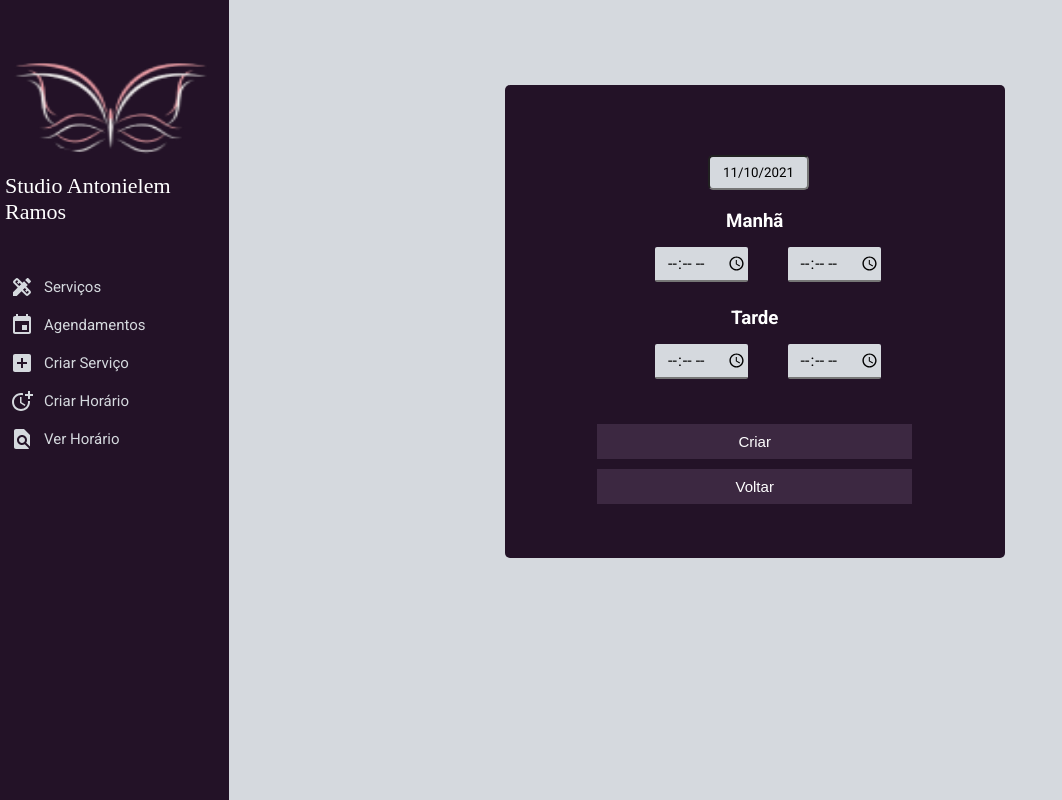
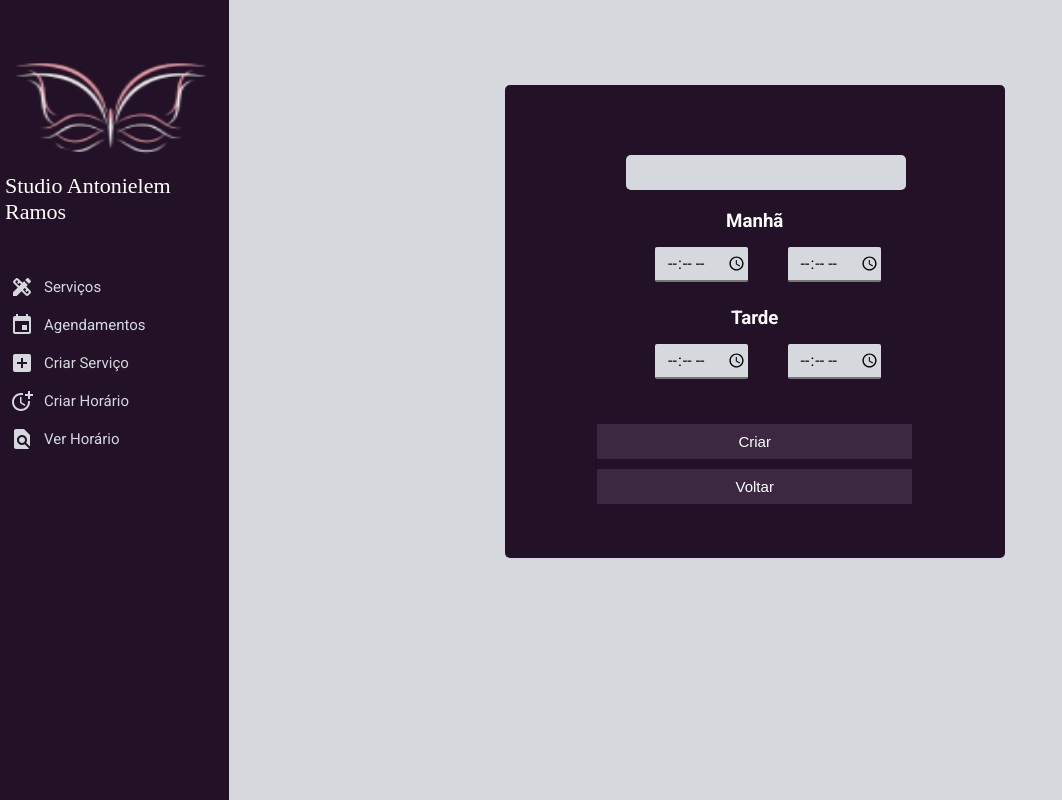
Before and after one commit to matcs06/SistemaDeAgendamentos, a Next.js app: page /admin/createAvailability in a window 1280 px wide. Shown: the whole page, without its empty margins (0-1062 px from the left). Built offline with nearby package versions, Linux system fonts and the light colour scheme; a web font is replaced by a local one.

Commit message:
fixing create availability screen

```diff
--- a/package.json
+++ b/package.json
@@ -17,6 +17,7 @@
     "date-fns": "^2.25.0",
     "next": "12.0.2",
     "react": "17.0.2",
+    "react-calendar": "^3.6.0",
     "react-datepicker": "^4.3.0",
     "react-dom": "17.0.2",
     "react-icons": "^4.3.1",
--- a/src/pages/admin/createAvailability/createAvailability.module.scss
+++ b/src/pages/admin/createAvailability/createAvailability.module.scss
@@ -31,6 +31,35 @@
    height: 100%;
    padding-top: 40px;
 
+   .formatedDate{
+      position: absolute;
+      margin: 0;
+      overflow-y: hidden;
+      background: var(--gray-backg);
+      height: 1;
+      margin-top: 30px;
+      margin-left: 23px;
+      width: 35%;
+      max-width: 280px;
+      height:35px;
+      color: black;
+      text-align: center;
+      padding: 10px;
+      border-radius: 5px;
+      z-index: 2;
+      font-family: "Roboto";;
+   }
+
+   .datePicker{
+      position:relative;
+      color: transparent;
+      background: transparent;
+      border: none;
+
+      z-index: 3;
+      outline: transparent;
+   }
+
    input{
       margin-top: 30px;
       width: 65%;
@@ -40,6 +69,8 @@
       background: var(--gray-backg);
       border-radius: 5px;
       font-family: "Roboto";
+
+
    }
 
 
--- a/src/pages/admin/createAvailability/index.tsx
+++ b/src/pages/admin/createAvailability/index.tsx
@@ -12,6 +12,7 @@ import {validateMorningTime, validateAfternoonTime} from "./utils.js"
 import pt from "date-fns/locale/pt-BR"
 
 
+
 export default function CreateAvailability() {
 
    const [picketDate, setPickedDate] = useState(new Date())
@@ -19,12 +20,31 @@ export default function CreateAvailability() {
    const [morningTo, setMorningTo] = useState()
    const [afternoonFrom, setAfternoonFrom] = useState()
    const [afternoonTo, setAfternoonTo] = useState()
+   const [formatedDate, setFormatedDate] = useState("")
 
    registerLocale('pt', pt)
 
+   const addZero = (value) => {
+
+      if(value < 10 ){
+         value = '0' + value;
+      }
+      return value
+   }
 
    const handlePickedDate = (date) =>{
       setPickedDate(date)
+
+      var month = date.getUTCMonth() + 1; //months from 1-12
+      var day = date.getUTCDate() - 1;
+      var year = date.getUTCFullYear();
+
+      day = addZero(day)
+      month = addZero(month)
+
+      const formatedDate = day + "/" + month + "/" + year
+      setFormatedDate(formatedDate)
+
    }
 
    const handleCreate = ()=>{
@@ -42,7 +62,8 @@ export default function CreateAvailability() {
           <SideBar/>
           <div className={styles.panelContainer}>
           <div className={styles.panel}>
-             <DatePicker locale="pt" selected={picketDate} onChange={(date)=>{handlePickedDate(date)}} />
+             <DatePicker className={styles.datePicker} locale="pt" selected={picketDate} onChange={(date)=>{handlePickedDate(date)}} />
+             <div className={styles.formatedDate}>{formatedDate}</div>
              <h3>Manhã</h3>
              <div className={styles.morningAfternoon}>
                 <Input type="time" placeholder="das" name="fromM" setFieldValue={setMorningFrom}/>
--- a/src/pages/index.tsx
+++ b/src/pages/index.tsx
@@ -5,7 +5,7 @@ import Login from "./admin/login"
 export default function Home() {
   return (
     <>
-     <h1>Antonielem Studio | Site is working fine</h1>
+     <Login/>
   </>
   )
 }
```
Also changed, not shown: 1 other file (tests, documents, lock files or other folders).
